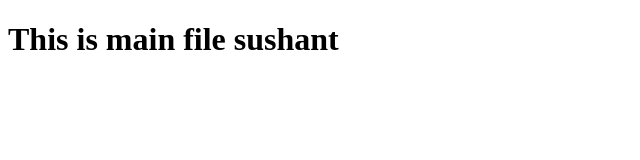
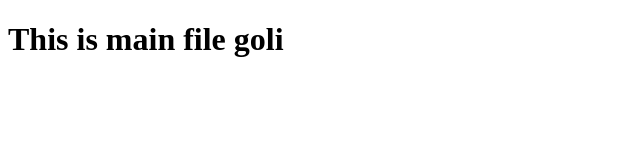
Before and after one commit to sushant2051/week8git, a plain HTML site: page index.html in a window 1280 px wide. Shown: the whole page, without its empty margins (0-640 px from the left). Drawn offline with Linux system fonts and the light colour scheme.

Commit message:
b2 commit

```diff
--- a/index.html
+++ b/index.html
@@ -6,6 +6,6 @@
     <title>Document</title>
   </head>
   <body>
-    <h1>This is main file sushant</h1>
+    <h1>This is main file goli</h1>
   </body>
 </html>
```
